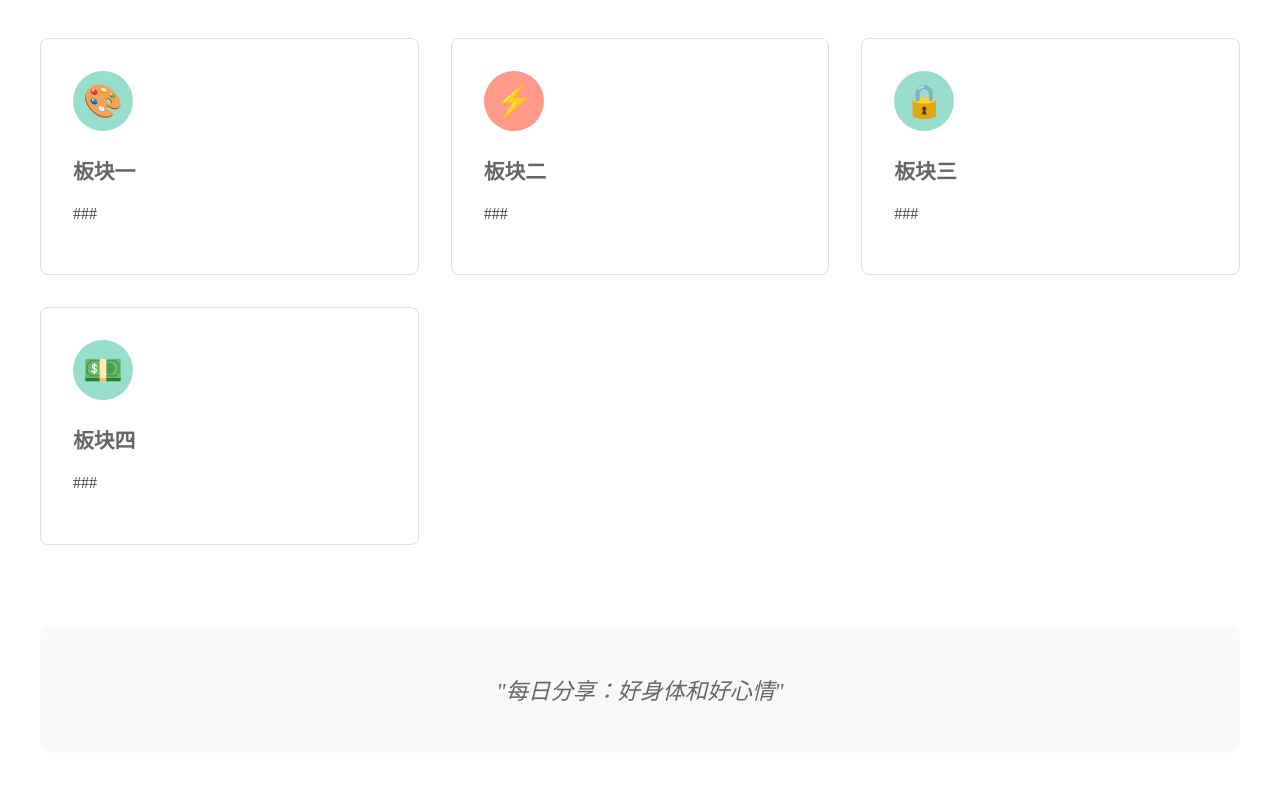
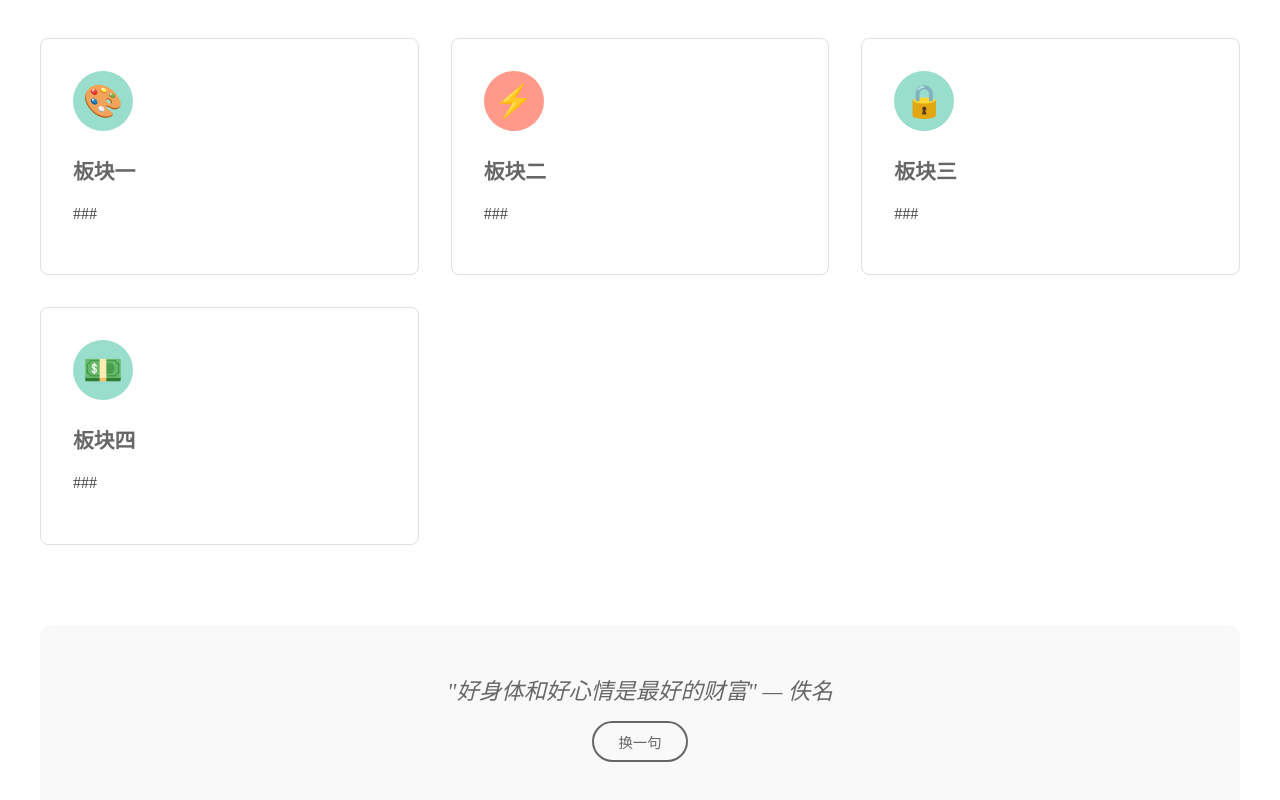
Before and after one commit to Phenoler/Phenoler.github.io, a Vue app: page / in a window 1280 px wide. Shown: the part 487-1287 px from the top of the page. Built offline with nearby package versions, Linux system fonts and the light colour scheme; no server answers.

Commit message:
更新每日一句

```diff
--- a/package.json
+++ b/package.json
@@ -17,7 +17,7 @@
   },
   "homepage": "https://phenoler.github.io",
   "dependencies": {
-    "axios": "^1.11.0",
+    "axios": "^1.13.2",
     "frontmatter-markdown-loader": "^3.7.0",
     "gray-matter": "^4.0.3",
     "highlight.js": "^11.11.1",
--- a/src/views/HomeView/HomeView.css
+++ b/src/views/HomeView/HomeView.css
@@ -122,3 +122,26 @@
     font-size: 1.2rem;
   }
 }
+
+.refresh-quote {
+  background: transparent;
+  border: 2px solid var(--primary-color);
+  color: var(--primary-color);
+  padding: 0.5rem 1.5rem;
+  border-radius: 25px;
+  cursor: pointer;
+  margin-top: 1rem;
+  transition: all 0.3s ease;
+  font-size: 0.9rem;
+}
+
+.refresh-quote:hover:not(:disabled) {
+  background-color: var(--primary-color);
+  color: white;
+  transform: translateY(-2px);
+}
+
+.refresh-quote:disabled {
+  opacity: 0.6;
+  cursor: not-allowed;
+}
--- a/src/views/HomeView/HomeView.js
+++ b/src/views/HomeView/HomeView.js
@@ -1,11 +1,14 @@
-import { ref } from 'vue'
+import { ref, onMounted } from 'vue'
 import { useTheme } from '@/utils/useTheme'
+import axios from 'axios'
 
 export default {
   name: 'HomeView',
   setup() {
     const { currentTheme } = useTheme()
     const contentSection = ref(null)
+    const dailyQuote = ref('每日分享：好身体和好心情') // 默认值
+    const isLoading = ref(false)
 
     const features = [
       {
@@ -25,7 +28,8 @@ export default {
         title: '板块三',
         description: '###',
         color: '#99ddcc'
-      },      {
+      },
+      {
         icon: '💵',
         title: '板块四',
         description: '###',
@@ -33,15 +37,50 @@ export default {
       }
     ]
 
+    // 获取每日名言
+    const fetchDailyQuote = async () => {
+      try {
+        isLoading.value = true
+        const response = await axios.get('https://zenquotes.io/api/random')
+
+        if (response.data && response.data[0]) {
+          const quoteData = response.data[0]
+          // 使用 q (quote) 和 a (author) 字段
+          dailyQuote.value = `"${quoteData.q}" — ${quoteData.a}`
+        }
+      } catch (error) {
+        console.error('获取名言失败:', error)
+        // 失败时使用备用名言
+        const fallbackQuotes = [
+          '"生活就像一盒巧克力，你永远不知道下一颗是什么味道" — 《阿甘正传》',
+          '"成功的秘诀在于对目标的执着追求" — 爱迪生',
+          '"今天是你余生中最年轻的一天" — 佚名',
+          '"行动是治愈恐惧的良药" — 戴尔·卡耐基',
+          '"好身体和好心情是最好的财富" — 佚名'
+        ]
+        dailyQuote.value = fallbackQuotes[Math.floor(Math.random() * fallbackQuotes.length)]
+      } finally {
+        isLoading.value = false
+      }
+    }
+
     const scrollToContent = () => {
       contentSection.value.scrollIntoView({ behavior: 'smooth' })
     }
+
+    // 组件挂载时获取名言
+    onMounted(() => {
+      fetchDailyQuote()
+    })
 
     return {
       currentTheme,
       features,
       contentSection,
-      scrollToContent
+      dailyQuote,
+      isLoading,
+      scrollToContent,
+      fetchDailyQuote
     }
   }
 }
--- a/src/views/HomeView/HomeView.vue
+++ b/src/views/HomeView/HomeView.vue
@@ -18,11 +18,23 @@
 
     <section class="testimonial">
       <blockquote class="testimonial-quote">
-        "每日分享：好身体和好心情"
+        {{ dailyQuote }}
       </blockquote>
+      <button
+        class="refresh-quote"
+        @click="fetchDailyQuote"
+        :disabled="isLoading"
+      >
+        {{ isLoading ? '加载中...' : '换一句' }}
+      </button>
     </section>
   </main>
 </template>
 
-<script src="./HomeView.js"></script>
+<script>
+// 正确导入组件配置
+import HomeView from './HomeView.js';
+export default HomeView
+</script>
+
 <style scoped src="./HomeView.css"></style>
```
Also changed, not shown: 1 other file (tests, documents, lock files or other folders).
